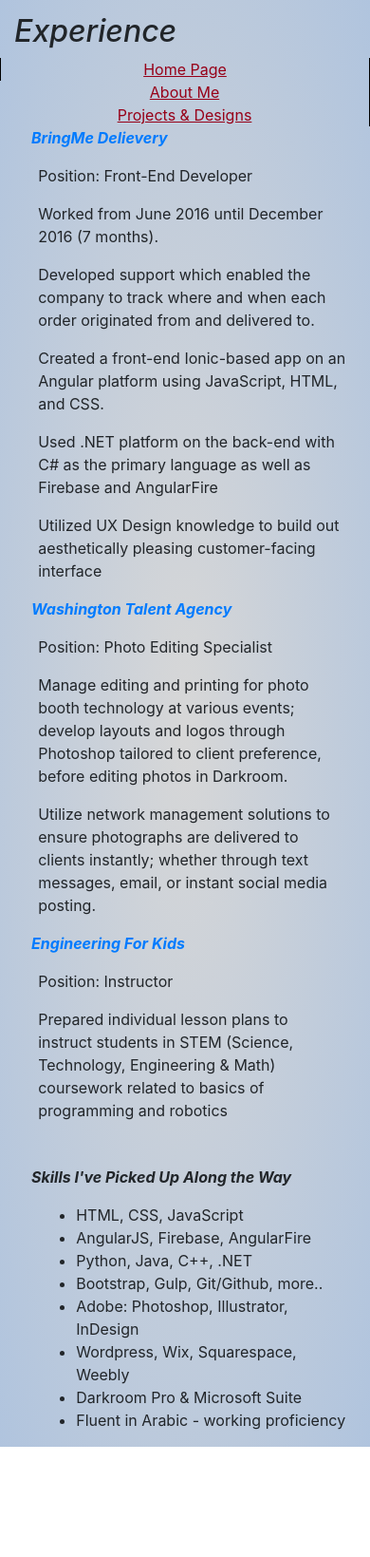
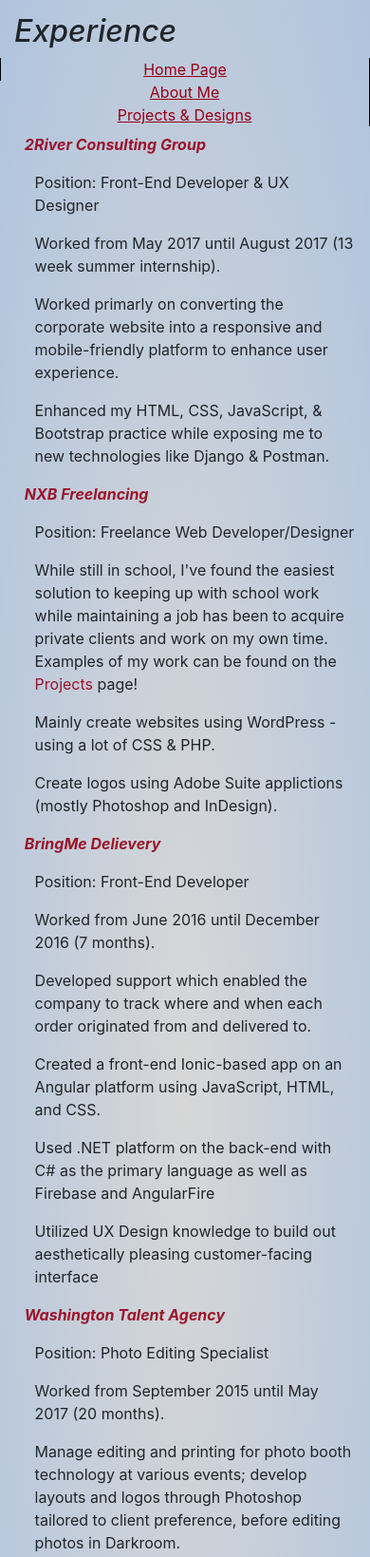
Before and after one commit to nbaryoun/username.github.io, a plain HTML site: page myWorkExperience.html in a window 390 px wide. Shown: the top 1639 px of the page at 95% size. Before the commit the page ends 1523 px from the top, so only its background shows below. Drawn offline with Linux system fonts and the light colour scheme.

Commit message:
Experience page done. Still needs to be made responsive.

```diff
--- a/indexStyle.css
+++ b/indexStyle.css
@@ -21,7 +21,7 @@
 	margin-right: auto;
 	padding: 3%;
 	margin-top: 3%;
-	border: 3px solid darkslategrey;
+	border: 3px solid dimgrey;
 }
 
 #logo {
--- a/myWorkExpStyle.css
+++ b/myWorkExpStyle.css
@@ -37,33 +37,15 @@
 }
 
 .header {
-	margin-left: 5%;
+	margin-left: 3%;
+	margin-top: 2%;
 	font-weight: bold;
 }
 
-.indent {
-	margin-left: 7%;
-	width: 90%;
+.colorChange {
+	color: rgba(151,0,24,.9);
 }
 
-a {
-	color: rgb(151,0,24);
+.indent {
+	margin-left: 6%;
 }
-
-div[class="menu"] a {
-	border: 1px solid white;
-	background-color: rgba(151,0,24,.4);
-	padding: 5px;
-	color: black;
-	float: right;
-	margin-right: 3%;
-	box-shadow: 4px 4px 2px 1px rgba(0, 0, 0, 0.2);
-}
-
-div[class="menu"] a:hover {
-	background-color: rgba(151,0,24,.9);
-}
-
-#space {
-	padding-bottom: 30px;
-}
--- a/myWorkExperience.html
+++ b/myWorkExperience.html
@@ -48,7 +48,23 @@
 		</div>
 
 		<!-- different jobs and info about them -->
-		<p class="header"><a href="https://www.bringmedelivery.com/"><em>BringMe Delievery</em></a></p>
+		<p class="header"><a href="https://www.2rcg.com/" class="colorChange"><em>2River Consulting Group</em></a></p>
+		<div class="indent">
+			<p>Position: Front-End Developer & UX Designer</p>
+			<p>Worked from May 2017 until August 2017 (13 week summer internship).</p>
+			<p>Worked primarly on converting the corporate website into a responsive and mobile-friendly platform to enhance user experience.</p>
+			<p>Enhanced my HTML, CSS, JavaScript, & Bootstrap practice while exposing me to new technologies like Django & Postman.</p>
+		</div>
+
+		<p class="header"><a href="https://www.nxbaryoun.com/" class="colorChange"><em>NXB Freelancing</em></a></p>
+		<div class="indent">
+			<p>Position: Freelance Web Developer/Designer</p>
+			<p>While still in school, I've found the easiest solution to keeping up with school work while maintaining a job has been to acquire private clients and work on my own time. Examples of my work can be found on the <a href="projectsDesigns.html" class="colorChange">Projects</a> page!</p>
+			<p>Mainly create websites using WordPress - using a lot of CSS & PHP.</p>
+			<p>Create logos using Adobe Suite applictions (mostly Photoshop and InDesign).</p>
+		</div>
+
+		<p class="header"><a href="https://www.bringmedelivery.com/" class="colorChange"><em>BringMe Delievery</em></a></p>
 		<div class="indent">
 			<p>Position: Front-End Developer</p>
 			<p>Worked from June 2016 until December 2016 (7 months).</p>
@@ -58,36 +74,46 @@
 			<p>Utilized UX Design knowledge to build out aesthetically pleasing customer-facing interface</p>
 		</div>
 
-		<p class="header"><a href="http://washingtontalent.com/"><em>Washington Talent Agency</em></a></p>
+		<p class="header"><a href="http://washingtontalent.com/" class="colorChange"><em>Washington Talent Agency</em></a></p>
 		<div class="indent">
 			<p>Position: Photo Editing Specialist</p>
+			<p>Worked from September 2015 until May 2017 (20 months).</p>
 			<p>Manage editing and printing for photo booth technology at various events; develop layouts and logos through Photoshop tailored to client preference, before editing photos in Darkroom.</p>
 			<p>Utilize network management solutions to ensure photographs are delivered to clients instantly; whether through text messages, email, or instant social media posting.</p>
 		</div>
 
-		<p class="header"><a href="http://engineeringforkids.com"><em>Engineering For Kids</em></a></p>
+		<p class="header"><a href="http://engineeringforkids.com" class="colorChange"><em>Engineering For Kids</em></a></p>
 		<div class="indent">
 			<p>Position: Instructor</p>
 			<p>Prepared individual lesson plans to instruct students in STEM (Science, Technology, Engineering & Math) coursework related to basics of programming and robotics</p>
 		</div>
 
-		<!-- spacer -->
-		<div id="space"></div>
+		<hr>
 
 		<!-- skillz -->
-		<p class="header"><em>Skills I've Picked Up Along the Way</em></p>
+		<p class="header colorChange"><em>Skills I've Picked Up Along the Way</em></p>
 		<div class="indent">
+			<div class="row">
+				<div class="col-md-6">
 					<ul>
 						<li>HTML, CSS, JavaScript</li>
+						<li>Bootstrap, Gulp, Git/Github, more..</li>
 						<li>AngularJS, Firebase, AngularFire</li>
 						<li>Python, Java, C++, .NET</li>
-				<li>Bootstrap, Gulp, Git/Github, more..</li>
 						<li>Adobe: Photoshop, Illustrator, InDesign</li>
+					</ul>
+				</div>
+				<div class="col-md-6">
+					<ul>
+						<li>Sketch, Marvel, & Figma</li>
 						<li>Wordpress, Wix, Squarespace, Weebly</li>
 						<li>Darkroom Pro & Microsoft Suite</li>
+						<li>Video Editing & Photography</li>
 						<li>Fluent in Arabic - working proficiency</li>
 					</ul>
 				</div>
 			</div>
+		</div>
+	</div>
 </body>
 </html>
```
Lines whose indentation alone changed are shown as unchanged.
